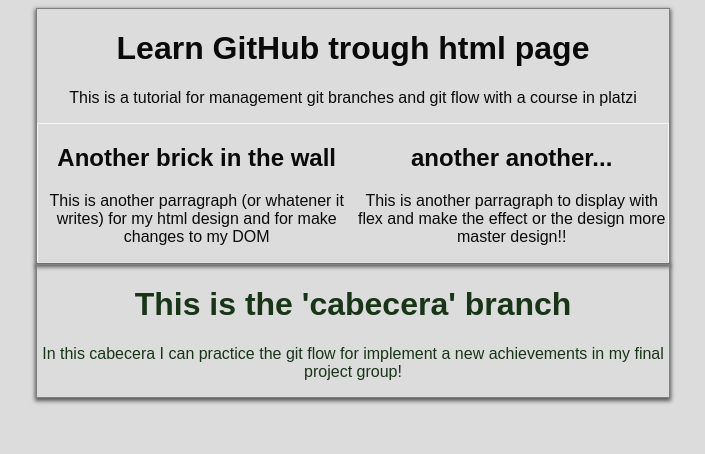
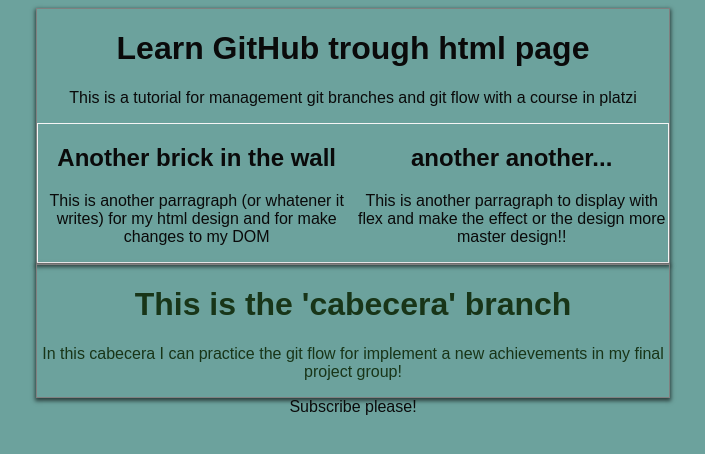
Before and after one commit to juan-alvarz/learn-git-flow, a plain HTML site: page index.html in a window 1280 px wide. Shown: the whole page, without its empty margins (287-992 px from the left). Drawn offline with Linux system fonts and the light colour scheme.

Commit message:
subscribe footer, change the background color

```diff
--- a/index.html
+++ b/index.html
@@ -38,5 +38,6 @@
         achievements in my final project group!
       </p>
     </div>
+    <footer>Subscribe please!</footer>
   </body>
 </html>
--- a/styles.css
+++ b/styles.css
@@ -1,5 +1,5 @@
 body {
-    background-color: gainsboro;
+    background-color: rgb(108, 162, 157);
     font-family: Arial, Helvetica, sans-serif;
     color: rgb(10, 10, 10);
     text-align: center;
```
